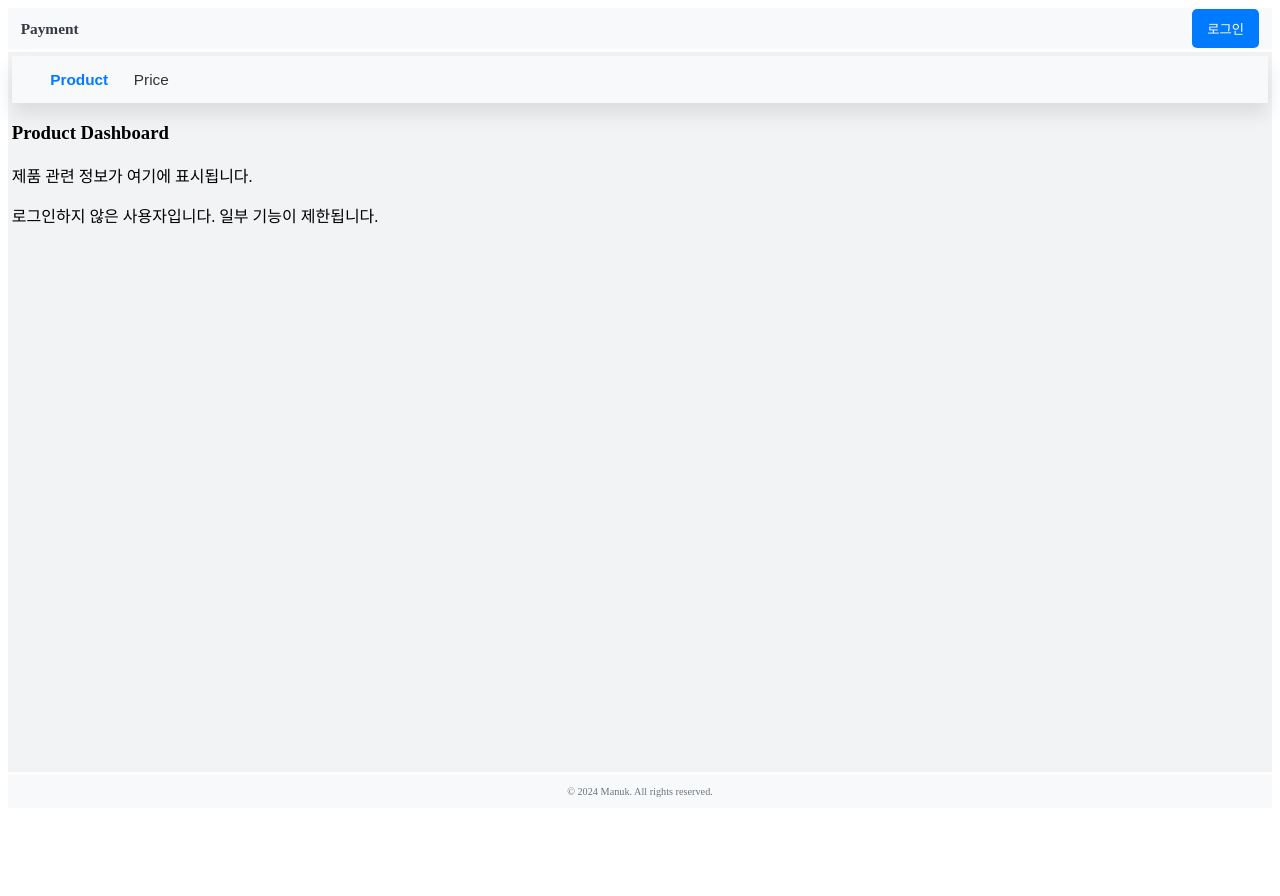
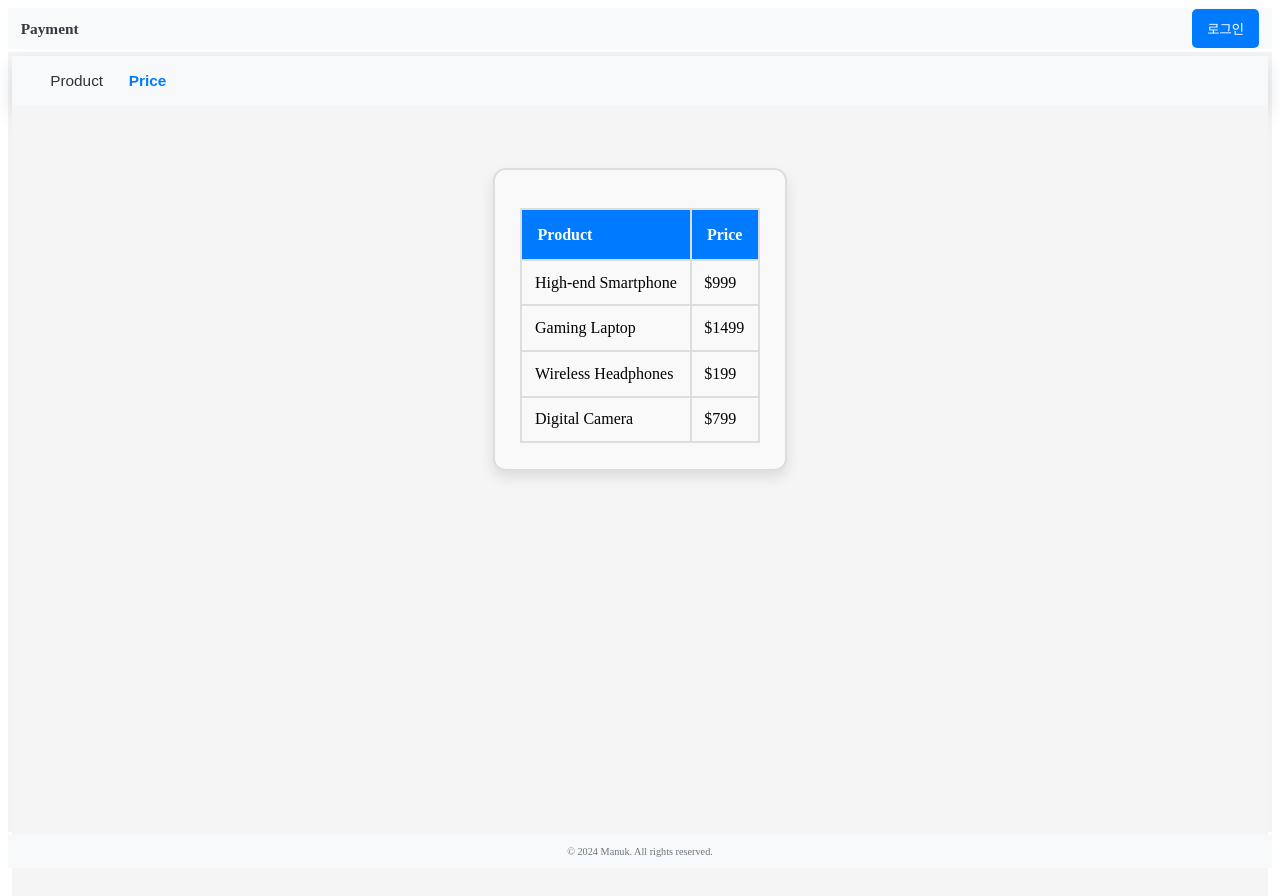
Before and after one commit to Manuk-Han/payment_web, a React (Create React App) app: page /price in a window 1280 px wide. Before the commit this address led to /. Shown: the top 896 px of the page. Before the commit the page ends 816 px from the top, so only its background shows below. Built offline with nearby package versions, Linux system fonts and the light colour scheme.

Commit message:
add detail pages

```diff
--- a/src/App.js
+++ b/src/App.js
@@ -3,13 +3,18 @@ import { BrowserRouter as Router, Route, Routes, Navigate } from 'react-router-d
 import LoginPage from './user/member/LoginPage';
 import HomePage from './home/HomePage';
 import SignupPage from './user/member/SignupPage';
+import HomeDetailPage from "./home/HomeDetailPage";
+import {PageTabs} from "./redux/Tabs";
 
 const App = () => {
     return (
         <Router>
             <Routes>
-                <Route path="/" element={<HomePage />} />
+                <Route path="/" element={<HomePage nowTab={PageTabs.PRODUCT} />} />
+                <Route path="/product" element={<HomePage nowTab={PageTabs.PRODUCT} />} />
+                <Route path="/price" element={<HomePage nowTab={PageTabs.PRICE} />} />
                 <Route path="/sign-in" element={<LoginPage />} />
+                <Route path="/product/:id" element={<HomeDetailPage />} />
                 <Route path="*" element={<Navigate to="/" />} />
             </Routes>
         </Router>
--- a/src/content/Dashboard.tsx
+++ /dev/null
@@ -1,49 +0,0 @@
-import React from 'react';
-import { useSelector } from 'react-redux';
-import { RootState } from '../redux/store';
-import { UserRole } from '../redux/roles';
-
-interface DashboardProps {
-    selectedTab: string;
-}
-
-const Dashboard: React.FC<DashboardProps> = ({ selectedTab }) => {
-    const { userRole } = useSelector((state: RootState) => state.auth);
-
-    return (
-        <div className="dashboard">
-            {selectedTab === '/product' && (
-                <div className="product-panel">
-                    <h3>Product Dashboard</h3>
-                    <p>제품 관련 정보가 여기에 표시됩니다.</p>
-                </div>
-            )}
-            {selectedTab === '/price' && (
-                <div className="price-panel">
-                    <h3>Price Dashboard</h3>
-                    <p>가격 관련 정보가 여기에 표시됩니다.</p>
-                </div>
-            )}
-
-            {userRole === UserRole.ADMIN && (
-                <div className="admin-panel">
-                    <h3>Admin Dashboard</h3>
-                    <p>관리자 전용 기능이 여기에 표시됩니다.</p>
-                </div>
-            )}
-            {userRole === UserRole.USER && (
-                <div className="user-panel">
-                    <h3>User Dashboard</h3>
-                    <p>사용자 전용 기능이 여기에 표시됩니다.</p>
-                </div>
-            )}
-            {userRole === UserRole.GUEST && (
-                <div className="guest-message">
-                    <p>로그인하지 않은 사용자입니다. 일부 기능이 제한됩니다.</p>
-                </div>
-            )}
-        </div>
-    );
-};
-
-export default Dashboard;
--- a/src/content/HeaderComponent.tsx
+++ b/src/content/HeaderComponent.tsx
@@ -1,4 +1,4 @@
-import React, { useEffect, useState } from 'react';
+import React, { useState } from 'react';
 import './css/HeaderComponent.css';
 import cartIcon from '../image/cart_icon.png';
 import userIcon from '../image/user_icon.png';
@@ -8,12 +8,13 @@ import { useSelector } from 'react-redux';
 import { RootState } from '../redux/store';
 
 interface HeaderComponentProps {
+    tab?: PageTabs;
     onTabChange: (tab: PageTabs) => void;
 }
 
-const HeaderComponent: React.FC<HeaderComponentProps> = ({ onTabChange }) => {
+const HeaderComponent: React.FC<HeaderComponentProps> = ({ tab, onTabChange }) => {
     const { userRole } = useSelector((state: RootState) => state.auth);
-    const [selectedTab, setSelectedTab] = useState<PageTabs>(PageTabs.PRODUCT);
+    const [selectedTab, setSelectedTab] = useState<PageTabs>(tab);
 
     const handleTabClick = (tab: PageTabs) => {
         setSelectedTab(tab);
--- a/src/content/css/Dashboard.css
+++ b/src/content/css/Dashboard.css
@@ -2,7 +2,61 @@
   display: flex;
   flex-direction: column;
   align-items: center;
-  justify-content: center;
+  justify-content: start;
   height: 100vh;
   background-color: #f5f5f5;
 }
+
+.product-panel, .price-panel {
+  background-color: #f9f9f9;
+  border: 0.2vw solid #ddd;
+  padding: 2vw;
+  border-radius: 1vw;
+  box-shadow: 0 0.5vw 1vw rgba(0, 0, 0, 0.1);
+  margin-top: 5%;
+}
+
+.product-list {
+  list-style: none;
+  padding: 0;
+  margin: 0;
+}
+
+.product-item {
+  background-color: #fff;
+  padding: 1.5vw;
+  margin: 1vw 0;
+  border: 0.2vw solid #e0e0e0;
+  border-radius: 0.8vw;
+  transition: background-color 0.3s ease;
+}
+
+.product-item:hover {
+  background-color: #f0f0f0;
+}
+
+.price-table {
+  width: 100%;
+  border-collapse: collapse;
+  margin-top: 1vw;
+}
+
+.price-table th, .price-table td {
+  border: 0.2vw solid #ddd;
+  padding: 1vw;
+  text-align: left;
+}
+
+.price-table th {
+  background-color: #007bff;
+  color: white;
+  padding: 1.2vw;
+}
+
+.price-table tr:nth-child(even) {
+  background-color: #f9f9f9;
+}
+
+.price-table tr:hover {
+  background-color: #f1f1f1;
+}
--- /dev/null
+++ b/src/content/dashboard/Dashboard.tsx
@@ -0,0 +1,20 @@
+import React from 'react';
+import ProductDashboard from './ProductDashboard';
+import PriceDashboard from './PriceDashboard';
+import {PageTabs} from "../../redux/Tabs";
+import '../css/Dashboard.css';
+
+interface DashboardProps {
+    selectedTab: string;
+}
+
+const Dashboard: React.FC<DashboardProps> = ({ selectedTab }) => {
+    return (
+        <div className="dashboard">
+            {selectedTab === PageTabs.PRODUCT && <ProductDashboard />}
+            {selectedTab === PageTabs.PRICE && <PriceDashboard />}
+        </div>
+    );
+};
+
+export default Dashboard;
--- /dev/null
+++ b/src/content/dashboard/PriceDashboard.tsx
@@ -0,0 +1,36 @@
+import React from 'react';
+
+const PriceDashboard: React.FC = () => {
+    return (
+        <div className="price-panel">
+            <table className="price-table">
+                <thead>
+                <tr>
+                    <th>Product</th>
+                    <th>Price</th>
+                </tr>
+                </thead>
+                <tbody>
+                <tr>
+                    <td>High-end Smartphone</td>
+                    <td>$999</td>
+                </tr>
+                <tr>
+                    <td>Gaming Laptop</td>
+                    <td>$1499</td>
+                </tr>
+                <tr>
+                    <td>Wireless Headphones</td>
+                    <td>$199</td>
+                </tr>
+                <tr>
+                    <td>Digital Camera</td>
+                    <td>$799</td>
+                </tr>
+                </tbody>
+            </table>
+        </div>
+    );
+};
+
+export default PriceDashboard;
--- /dev/null
+++ b/src/content/dashboard/ProductDashboard.tsx
@@ -0,0 +1,23 @@
+import React from 'react';
+import {useNavigate} from "react-router-dom";
+
+const ProductDashboard: React.FC = () => {
+    const navigate = useNavigate();
+
+    const handleProductClick = () => {
+        navigate('/product/1')
+    }
+
+    return (
+        <div className="product-panel">
+            <ul className="product-list">
+                <li className="product-item" onClick={handleProductClick}>🌟 Product 1: High-end Smartphone</li>
+                <li className="product-item" onClick={handleProductClick}>💻 Product 2: Gaming Laptop</li>
+                <li className="product-item" onClick={handleProductClick}>🎧 Product 3: Wireless Headphones</li>
+                <li className="product-item" onClick={handleProductClick}>📷 Product 4: Digital Camera</li>
+            </ul>
+        </div>
+    );
+};
+
+export default ProductDashboard;
--- /dev/null
+++ b/src/content/detailDashboard/DetailDashboard.tsx
@@ -0,0 +1,22 @@
+import React from 'react';
+import DetailProductDashboard from './DetailProductDashboard';
+import DetailPriceDashboard from './DetailPriceDashboard';
+import {PageTabs} from "../../redux/Tabs";
+import '../css/Dashboard.css';
+
+interface DashboardProps {
+    selectedTab: string;
+    id: number;
+}
+
+const DetailDashboard: React.FC<DashboardProps> = ({ selectedTab, id }) => {
+    return (
+        <div className="dashboard">
+            1234
+            {selectedTab === PageTabs.PRODUCT && <DetailProductDashboard id={id}/>}
+            {selectedTab === PageTabs.PRICE && <DetailPriceDashboard id={id}/>}
+        </div>
+    );
+};
+
+export default DetailDashboard;
--- /dev/null
+++ b/src/content/detailDashboard/DetailPriceDashboard.tsx
@@ -0,0 +1,15 @@
+import React from 'react';
+
+interface PriceProps {
+    id: number;
+}
+
+const DetailPriceDashboard: React.FC<PriceProps> = ({ id }) => {
+    return (
+        <div>
+            {id}
+        </div>
+    );
+};
+
+export default DetailPriceDashboard;
--- /dev/null
+++ b/src/content/detailDashboard/DetailProductDashboard.tsx
@@ -0,0 +1,15 @@
+import React from 'react';
+
+interface ProductProps {
+    id: number;
+}
+
+const DetailProductDashboard: React.FC<ProductProps> = ({ id }) => {
+    return (
+        <div>
+            {id}
+        </div>
+    );
+};
+
+export default DetailProductDashboard;
--- /dev/null
+++ b/src/home/HomeDetailPage.tsx
@@ -0,0 +1,36 @@
+import React, { useState } from 'react';
+import './css/HomePage.css';
+import Header from './Header';
+import Footer from './Footer';
+import HeaderComponent from "../content/HeaderComponent";
+import { PageTabs } from '../redux/Tabs';
+import {useNavigate, useParams} from "react-router-dom";
+import DetailDashboard from "../content/detailDashboard/DetailDashboard";
+
+
+const HomeDetailPage = () => {
+    const { id } = useParams<{ id: string }>();
+    const numericId = id ? parseInt(id, 10) : undefined;
+    const [selectedTab, setSelectedTab] = useState<PageTabs>(PageTabs.PRODUCT);
+    const navigate = useNavigate();
+
+    const handleTabChange = (tab: PageTabs) => {
+        navigate(`${tab}`)
+        setSelectedTab(tab);
+    };
+
+    console.log(selectedTab)
+
+    return (
+        <div className="page-container">
+            <Header />
+            <div className="content">
+                <HeaderComponent tab={selectedTab} onTabChange={handleTabChange} />
+                <DetailDashboard selectedTab={selectedTab} id={numericId} />
+            </div>
+            <Footer />
+        </div>
+    );
+};
+
+export default HomeDetailPage;
--- a/src/home/HomePage.tsx
+++ b/src/home/HomePage.tsx
@@ -1,12 +1,12 @@
 import React, { useEffect, useState } from 'react';
-import { useLocation } from 'react-router-dom';
+import { useLocation, useNavigate } from 'react-router-dom';
 import { useDispatch } from 'react-redux';
 import { setCredentials } from '../redux/authSlice';
 import { jwtDecode } from 'jwt-decode';
 import './css/HomePage.css';
 import Header from './Header';
 import Footer from './Footer';
-import Dashboard from "../content/Dashboard";
+import Dashboard from "../content/dashboard/Dashboard";
 import HeaderComponent from "../content/HeaderComponent";
 import { UserRole } from '../redux/roles';
 import { PageTabs } from '../redux/Tabs';
@@ -17,16 +17,26 @@ interface DecodedToken {
     [key: string]: any;
 }
 
-const HomePage = () => {
+interface HomePageProps {
+    nowTab?: PageTabs;
+}
+
+const HomePage: React.FC<HomePageProps> = ({ nowTab = PageTabs.PRODUCT }) => {
     const dispatch = useDispatch();
     const location = useLocation();
-    const [selectedTab, setSelectedTab] = useState<PageTabs>(PageTabs.PRODUCT);
+    const navigate = useNavigate();
+    const [selectedTab, setSelectedTab] = useState<PageTabs>(nowTab);
 
     const handleTabChange = (tab: PageTabs) => {
         setSelectedTab(tab);
+        window.history.pushState(null, '', tab);
     };
 
     useEffect(() => {
+        if (location.pathname === PageTabs.PRODUCT || location.pathname === PageTabs.PRICE) {
+            setSelectedTab(location.pathname as PageTabs);
+        }
+
         const params = new URLSearchParams(location.search);
         let accessToken = params.get('accessToken');
         let refreshToken = params.get('refreshToken');
@@ -46,6 +56,8 @@ const HomePage = () => {
                 localStorage.setItem('accessToken', accessToken);
                 localStorage.setItem('refreshToken', refreshToken);
                 dispatch(setCredentials({ accessToken, refreshToken, userEmail: email, userRole: role }));
+
+                window.history.pushState(null, '', '/');
             } catch (error) {
                 console.error('Invalid token:', error);
             }
@@ -56,7 +68,7 @@ const HomePage = () => {
         <div className="page-container">
             <Header />
             <div className="content">
-                <HeaderComponent onTabChange={handleTabChange} />
+                <HeaderComponent tab={nowTab} onTabChange={handleTabChange} />
                 <Dashboard selectedTab={selectedTab} />
             </div>
             <Footer />
```
